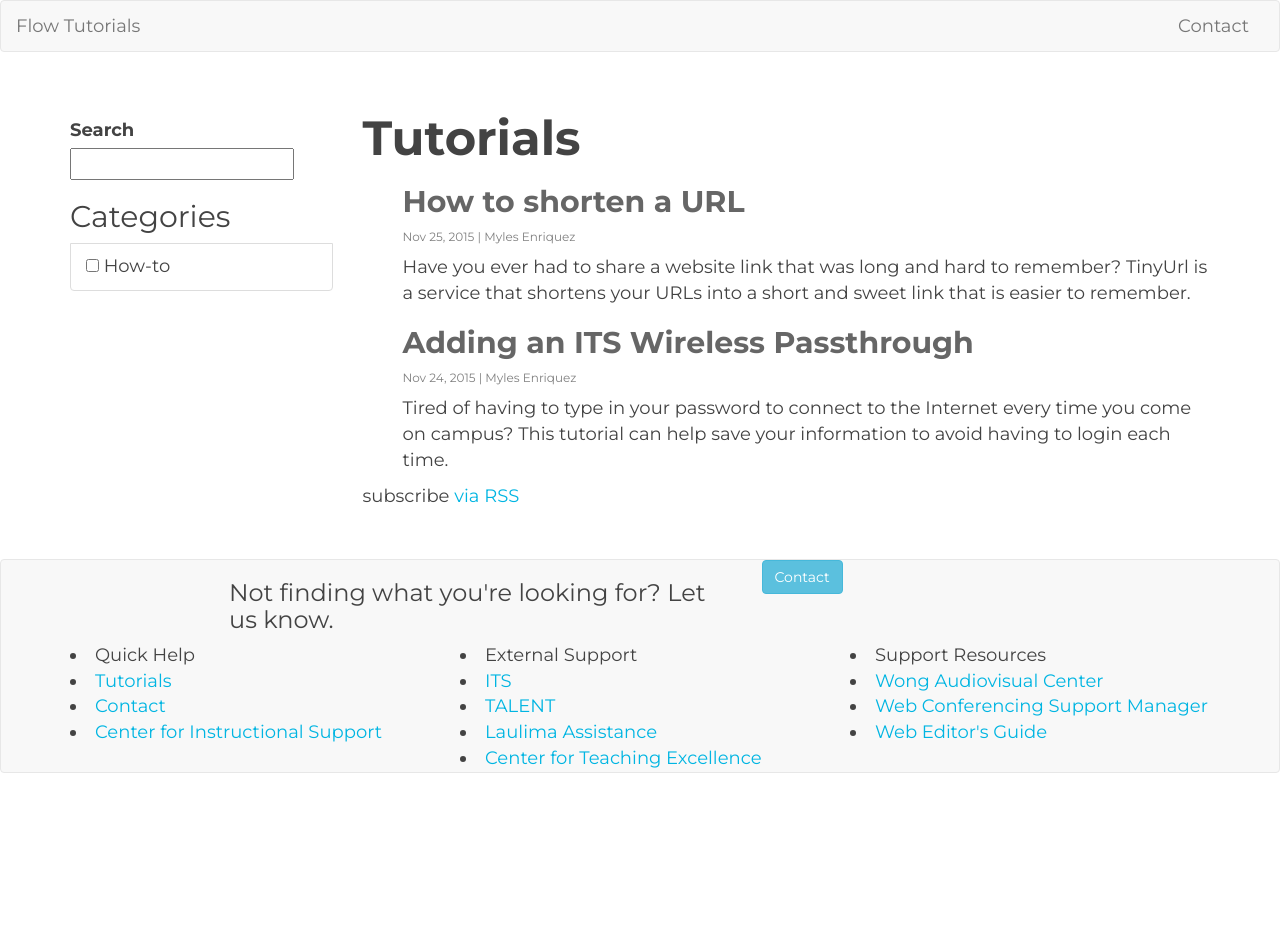
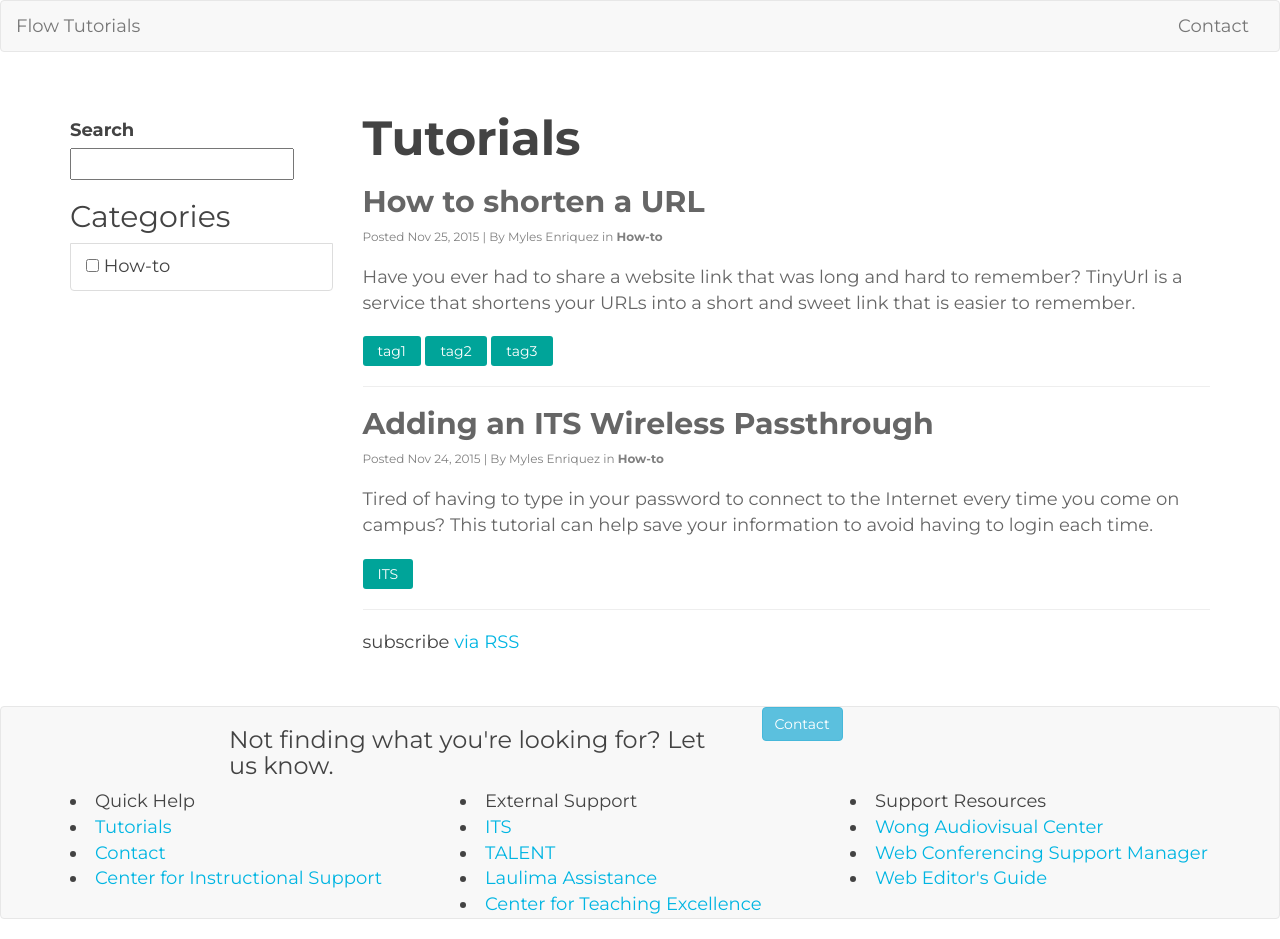
Before and after one commit to uhm-coe/assist, a Jekyll site: the page built from index.html, in a window 1280 px wide. Built offline with Jekyll 4.4.1, drawn with Linux system fonts in a browser that asks for light colours; the list of posts is cut into pages by our own code; before the commit the page ends 900 px from its top, so only the background shows below that.

Commit message:
Set up pagination.

```diff
--- a/index.html
+++ b/index.html
@@ -5,21 +5,42 @@ layout: page
 <div id="home">
 
   <h1 class="page-heading">Tutorials</h1>
-  <ul class="post-list">
-    {% for post in site.posts %}
-      <li>
+  {% for post in paginator.posts %}
     <h2>
       <a class="post-link" href="{{ post.url | prepend: site.baseurl }}">{{ post.title }}</a>
     </h2>
-        <p class="post-meta">{{ post.date | date: "%b %-d, %Y" }} | {{ post.author }}</p>
-        <p>
+    <p class="post-meta">Posted {{ post.date | date: "%b %-d, %Y" }}  |  By {{ post.author }} in <b>{{ post.category }}</b></p>
+
     {% if post.blurb %}
+      <p class="post-blurb">
         {{ post.blurb }}
+      </p>
     {% endif %}
-        </p>
+    {% if post.tags %}
+      {% for tag in post.tags %}
+      <div class="tag-label">
+        {{ tag }}
+      </div>
+      {% endfor %}
+    {% endif %}
+    <hr />
+  {% endfor %}
+
+  <!-- Pager -->
+  {% if paginator.total_pages > 1 %}
+    <ul class="pager">
+      {% if paginator.previous_page %}
+        <li class="previous">
+            <a href="{{ paginator.previous_page_path | prepend: site.baseurl | replace: '//', '/' }}">&larr; Newer Posts</a>
         </li>
-    {% endfor %}
+      {% endif %}
+      {% if paginator.next_page %}
+        <li class="next">
+            <a href="{{ paginator.next_page_path | prepend: site.baseurl | replace: '//', '/' }}">Older Posts &rarr;</a>
+        </li>
+      {% endif %}
     </ul>
+  {% endif %}
 
   <p class="rss-subscribe">subscribe <a href="{{ "/feed.xml" | prepend: site.baseurl }}">via RSS</a></p>
 
```
Lines whose indentation alone changed are shown as unchanged.
